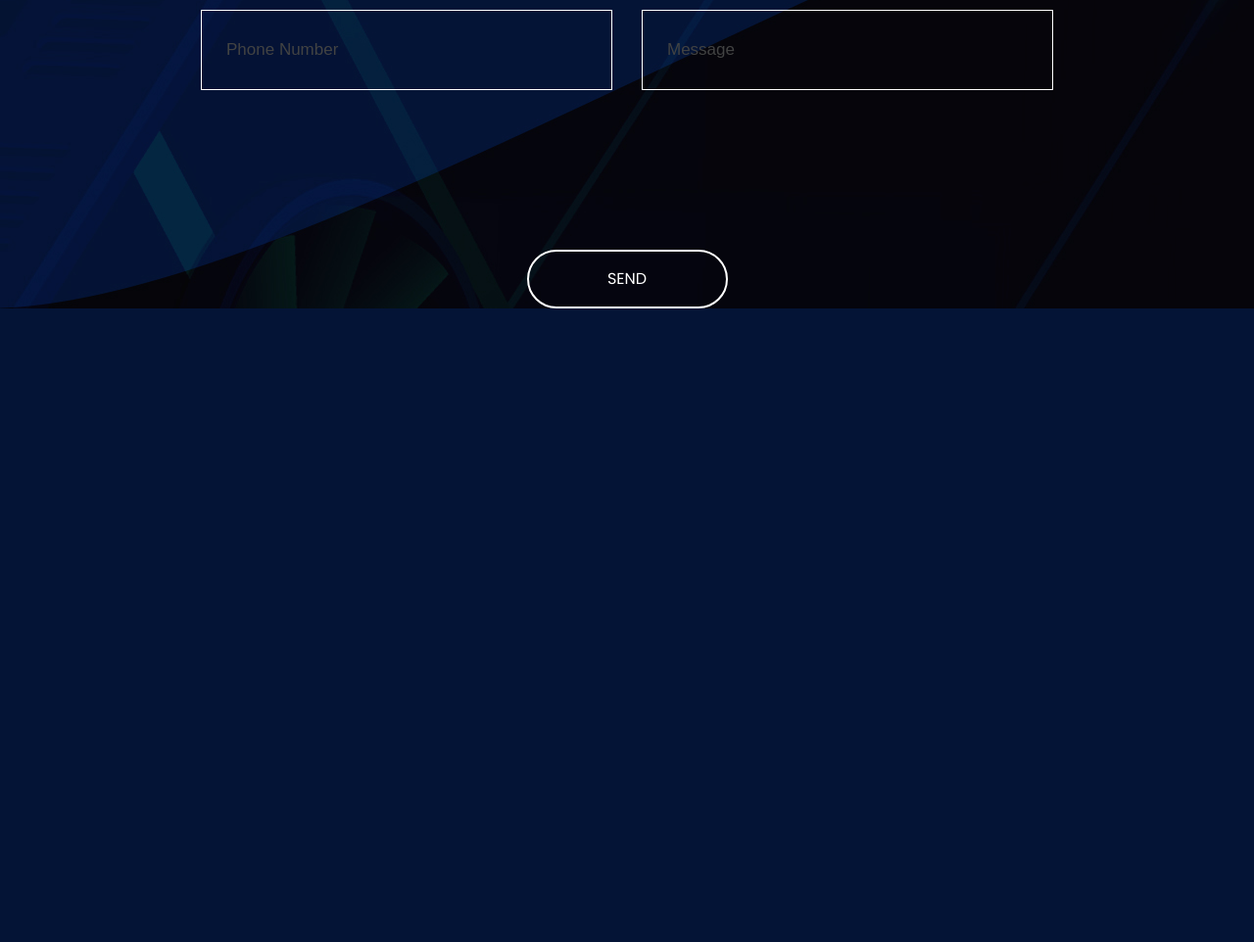
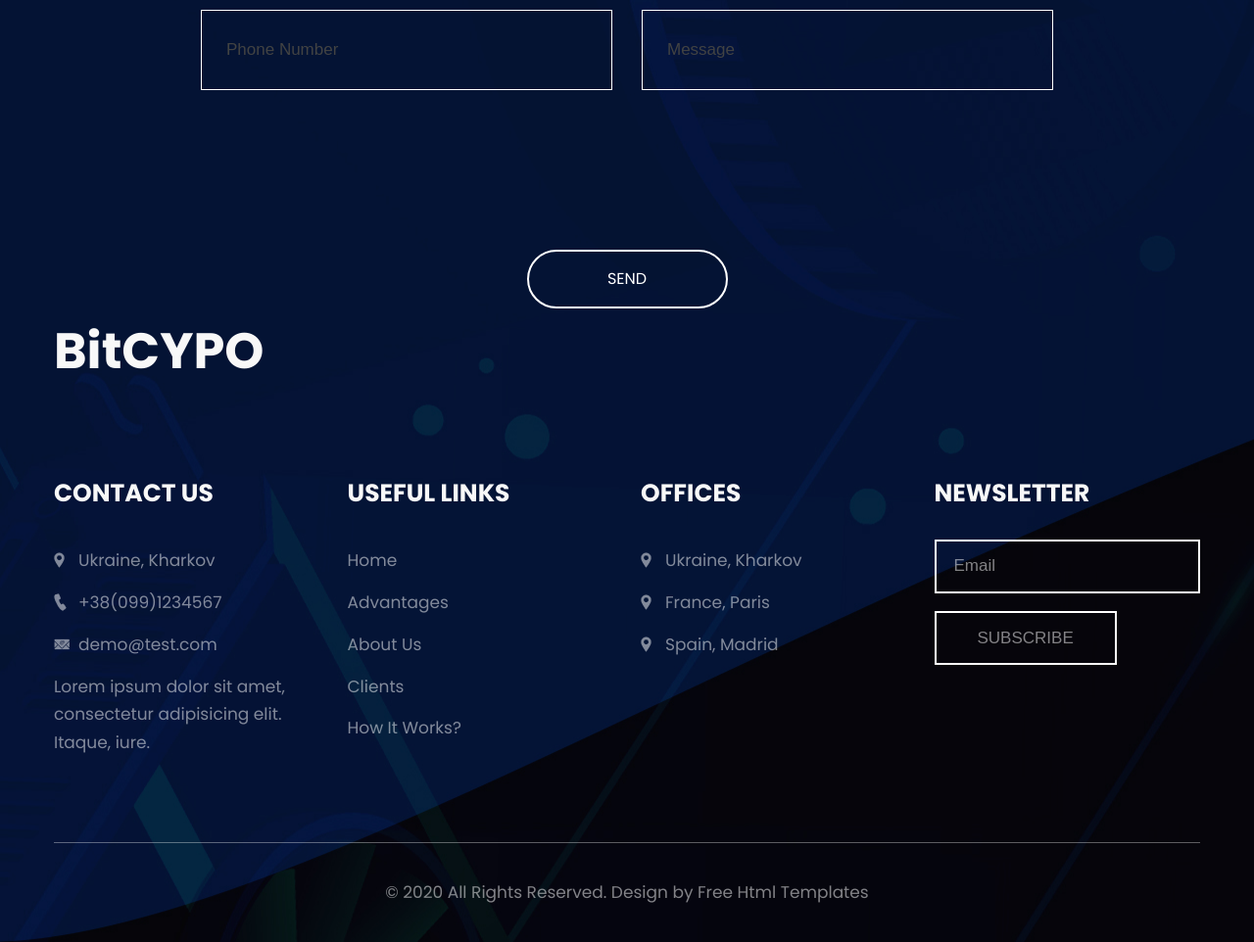
Before and after one commit to UsovTima/bitcoin, a plain HTML site: page index.html in a window 1280 px wide. Shown: the part 4678-5640 px from the top of the page at 98% size. Before the commit the page ends 4993 px from the top, so only its background shows below. Drawn offline with nearby package versions, Linux system fonts and the light colour scheme.

Commit message:
done footer

```diff
--- a/css/style.css
+++ b/css/style.css
@@ -490,6 +490,20 @@ section {
 video {
   width: 100%;
   height: auto; }
+
+.title-51 {
+  font-size: 51px;
+  font-weight: 700;
+  margin: 0 0 82px; }
+  @media (max-width: 768px) {
+    .title-51 {
+      margin-bottom: 42px; } }
+
+.title-25 {
+  font-size: 25px;
+  font-weight: 700;
+  margin: 0 0 25px;
+  text-transform: uppercase; }
 
 .header {
   position: fixed;
@@ -1080,5 +1094,105 @@ video {
             width: 200px;
             font-size: 15px; } }
 
+.footer .title-25 {
+  position: relative;
+  display: inline-block; }
+  .footer .title-25:after {
+    content: '';
+    height: 6px;
+    width: 0;
+    background: #face34;
+    position: absolute;
+    left: 0;
+    top: calc(100% + 10px);
+    transition: .4s ease-out; }
+
+@media (max-width: 768px) {
+  .footer .row {
+    flex-direction: row;
+    flex-wrap: wrap; } }
+
+@media (max-width: 768px) {
+  .footer .col-25 {
+    width: calc(50% - 30px);
+    padding: 15px 0; } }
+
+@media (max-width: 620px) {
+  .footer .col-25 {
+    width: 100%; } }
+
+.footer .col-25:hover .title-25:after {
+  width: 100%; }
+
+.footer .col-25 a {
+  transition: .4s; }
+  .footer .col-25 a:hover {
+    text-decoration: underline;
+    -webkit-text-decoration-color: #face34;
+            text-decoration-color: #face34; }
+
+.footer .col-25 div, .footer .col-25 a, .footer .col-25 ul {
+  color: rgba(255, 255, 255, 0.5); }
+
+.footer .col-25 li, .footer .col-25 a, .footer .col-25 div {
+  display: block;
+  padding: 7px 0; }
+  .footer .col-25 li a, .footer .col-25 a a, .footer .col-25 div a {
+    padding: 0; }
+
+.footer .footer__contacts li {
+  position: relative;
+  padding-left: 25px; }
+  .footer .footer__contacts li img {
+    position: absolute;
+    left: 0;
+    top: 50%;
+    -webkit-transform: translateY(-50%);
+            transform: translateY(-50%);
+    max-width: 16px; }
+
+.footer__newsletter input {
+  border: 2px solid #fff;
+  height: 55px;
+  padding: 15px 18px;
+  display: inline-block;
+  width: 100%;
+  color: rgba(255, 255, 255, 0.5);
+  background: none;
+  border-radius: 0;
+  font-size: 17px;
+  line-height: 1; }
+  .footer__newsletter input[type="submit"] {
+    width: auto;
+    padding: 10px 42px;
+    text-transform: uppercase; }
+  .footer__newsletter input + input {
+    margin-top: 18px; }
+
+.footer__newsletter ::-webkit-input-placeholder {
+  color: rgba(255, 255, 255, 0.5);
+  font-size: 17px; }
+
+.footer__newsletter ::-moz-placeholder {
+  color: rgba(255, 255, 255, 0.5);
+  font-size: 17px; }
+
+.footer__newsletter :-ms-input-placeholder {
+  color: rgba(255, 255, 255, 0.5);
+  font-size: 17px; }
+
+.footer__newsletter :-moz-placeholder {
+  color: rgba(255, 255, 255, 0.5);
+  font-size: 17px; }
+
+.footer__container {
+  margin: 0 0 80px; }
+
+.footer__copyright {
+  color: rgba(255, 255, 255, 0.5);
+  text-align: center;
+  border-top: 1px solid rgba(255, 255, 255, 0.35);
+  padding: 36px 0; }
+
 
 /*# sourceMappingURL=style.css.map*/
--- a/index.html
+++ b/index.html
@@ -488,6 +488,68 @@
             </div>
         </section>
     </main>
+     <footer class="footer">
+        <div class="container">
+            <h4 class="title-51">BitCYPO</h4>
+            <div class="footer__container">
+                <div class="row">
+                    <div class="col-25">
+                        <h5 class="title-25">Contact us</h5>
+                        <ul class="footer__contacts">
+                            <li>
+                                <img src="images/marker.png" alt="marker">
+                                Ukraine, Kharkov
+                            </li>
+                            <li>
+                                <img src="images/phone.png" alt="phone">
+                                <a href="tel:+380991234567">+38(099)1234567</a>
+                            </li>
+                            <li>
+                                <img src="images/letter.png" alt="letter">
+                                <a href="mailto:demo@test.com">demo@test.com</a>
+                            </li>
+                        </ul>
+                        <div>Lorem ipsum dolor sit amet, consectetur adipisicing elit. Itaque, iure.</div>
+                    </div>
+                    <div class="col-25">
+                        <h5 class="title-25">Useful links</h5>
+                        <a href="#">Home</a>
+                        <a href="#">Advantages</a>
+                        <a href="#">About Us</a>
+                        <a href="#">Clients</a>
+                        <a href="#">How It Works?</a>
+                    </div>
+                    <div class="col-25">
+                        <h5 class="title-25">Offices</h5>
+                        <ul class="footer__contacts">
+                            <li>
+                                <img src="images/marker.png" alt="marker">
+                                Ukraine, Kharkov
+                            </li>
+                            <li>
+                                <img src="images/marker.png" alt="marker">
+                                France, Paris
+                            </li>
+                            <li>
+                                <img src="images/marker.png" alt="marker">
+                                Spain, Madrid
+                            </li>
+                        </ul>
+                    </div>
+                    <div class="col-25">
+                        <h5 class="title-25">Newsletter</h5>
+                        <form class="footer__newsletter">
+                            <input type="email" name="email" placeholder="Email">
+                            <input type="submit" value="Subscribe">
+                        </form>
+                    </div>
+                </div>
+            </div>
+            <div class="footer__copyright">
+                © 2020 All Rights Reserved. Design by Free Html Templates
+            </div>
+        </div>
+    </footer>
 </div>
 <script type="text/javascript" src="js/main.min.js"></script></body>
 </html>
```
Also changed, not shown: images/letter.png (added), images/marker.png (added), images/phone.png (added), 1 other file.
